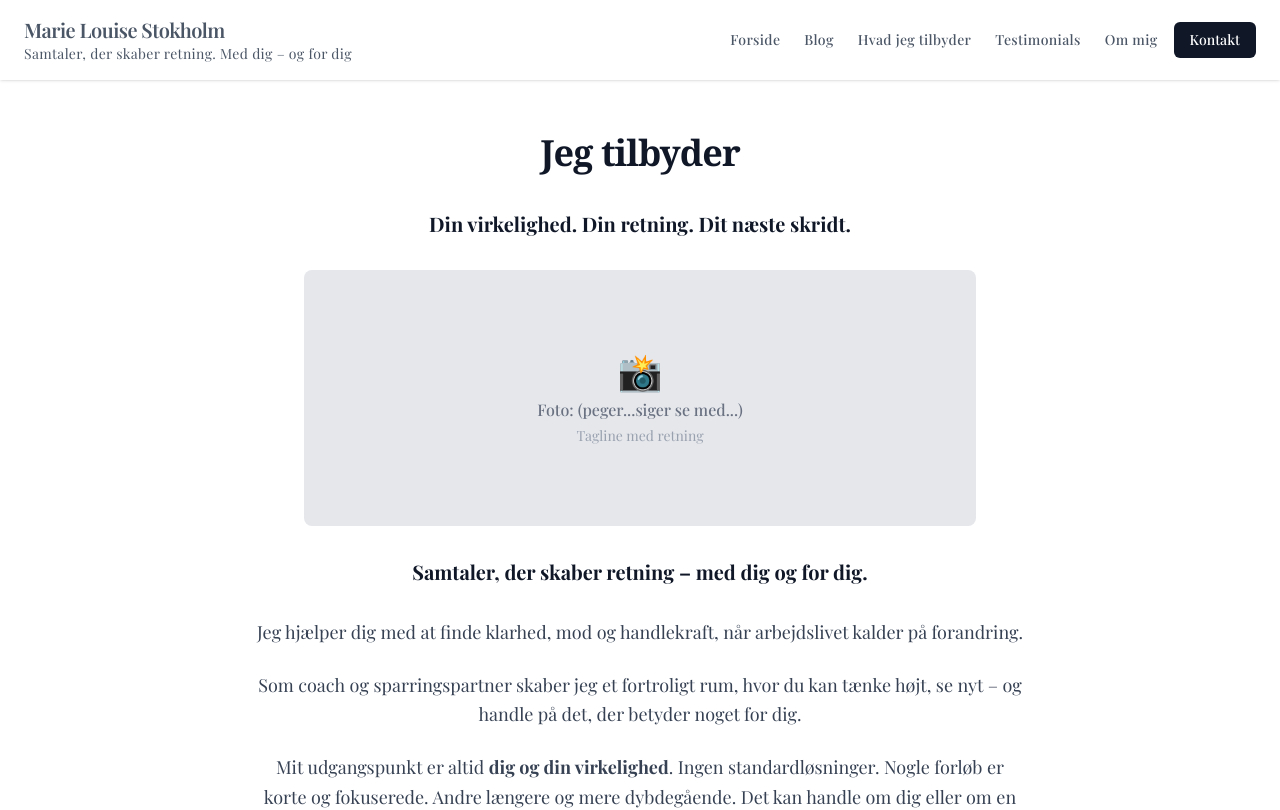
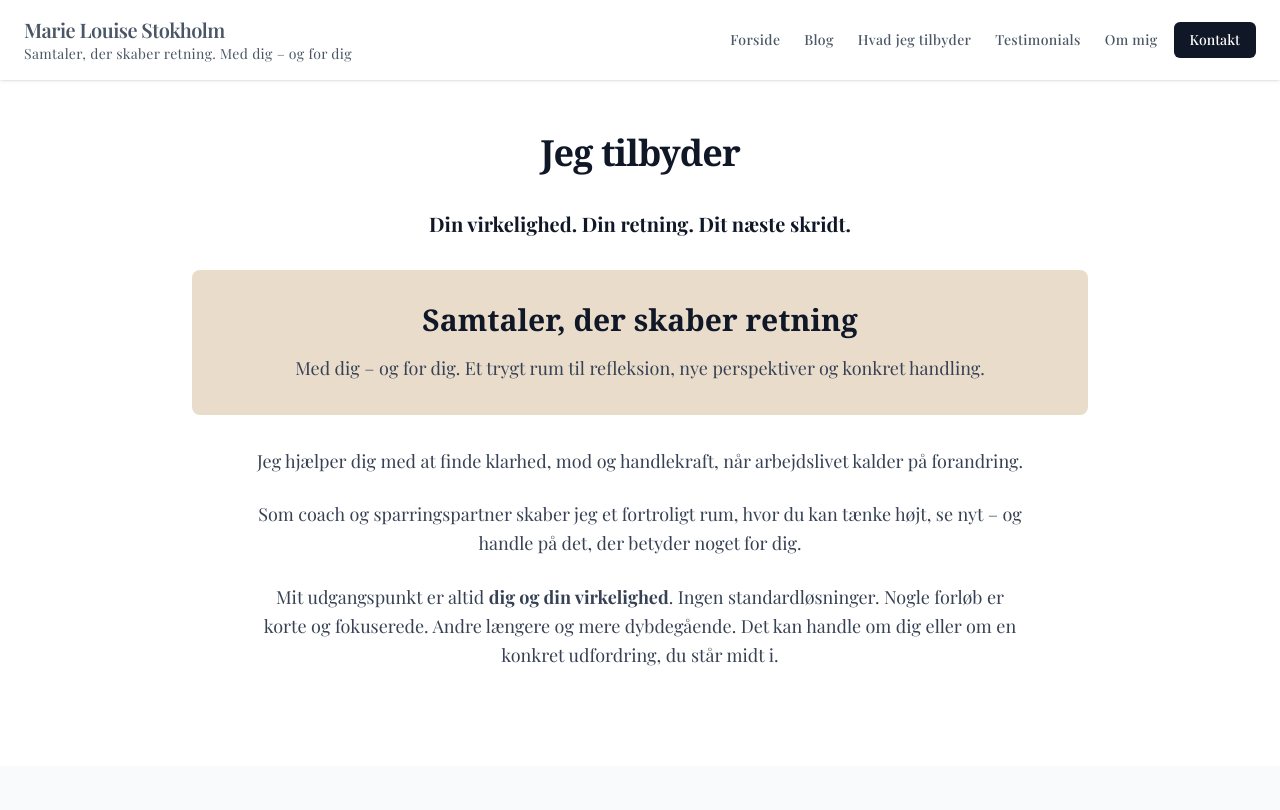
Before and after one commit to nordic-agency/marielouisestokholm, a Next.js app: page /hvad-jeg-tilbyder in a window 1280 px wide. Shown: the top 810 px of the page. Built offline with nearby package versions, Linux system fonts and the light colour scheme.

Commit message:
V2 Revision: Replaced photo placeholder with header section containing text about 'Samtaler, der skaber retning'

```diff
--- a/src/app/hvad-jeg-tilbyder/page.tsx
+++ b/src/app/hvad-jeg-tilbyder/page.tsx
@@ -17,21 +17,17 @@ export default function HvadJegTilbyder() {
             Din virkelighed. Din retning. Dit næste skridt.
           </p>
 
-          {/* Photo placeholder */}
-          <div className="max-w-2xl mx-auto mb-8">
-            <div className="bg-gray-200 rounded-lg h-64 flex items-center justify-center">
-              <div className="text-center">
-                <div className="text-4xl mb-2">📸</div>
-                <p className="text-gray-500 font-medium">Foto: (peger...siger se med...)</p>
-                <p className="text-sm text-gray-400 mt-1">Tagline med retning</p>
-              </div>
+          {/* Header sektion med tekst */}
+          <div className="max-w-4xl mx-auto mb-8">
+            <div className="bg-[#e9dccb] rounded-lg p-8 text-center">
+              <h2 className="text-2xl md:text-3xl font-serif font-bold text-gray-900 mb-4">
+                Samtaler, der skaber retning
+              </h2>
+              <p className="text-lg text-gray-700 leading-relaxed">
+                Med dig – og for dig. Et trygt rum til refleksion, nye perspektiver og konkret handling.
+              </p>
             </div>
           </div>
-
-          {/* Secondary tagline */}
-          <p className="text-xl font-bold text-gray-900">
-            Samtaler, der skaber retning – med dig og for dig.
-          </p>
 
           {/* Main content */}
           <div className="space-y-6 text-lg leading-relaxed text-gray-700 max-w-3xl mx-auto">
```
